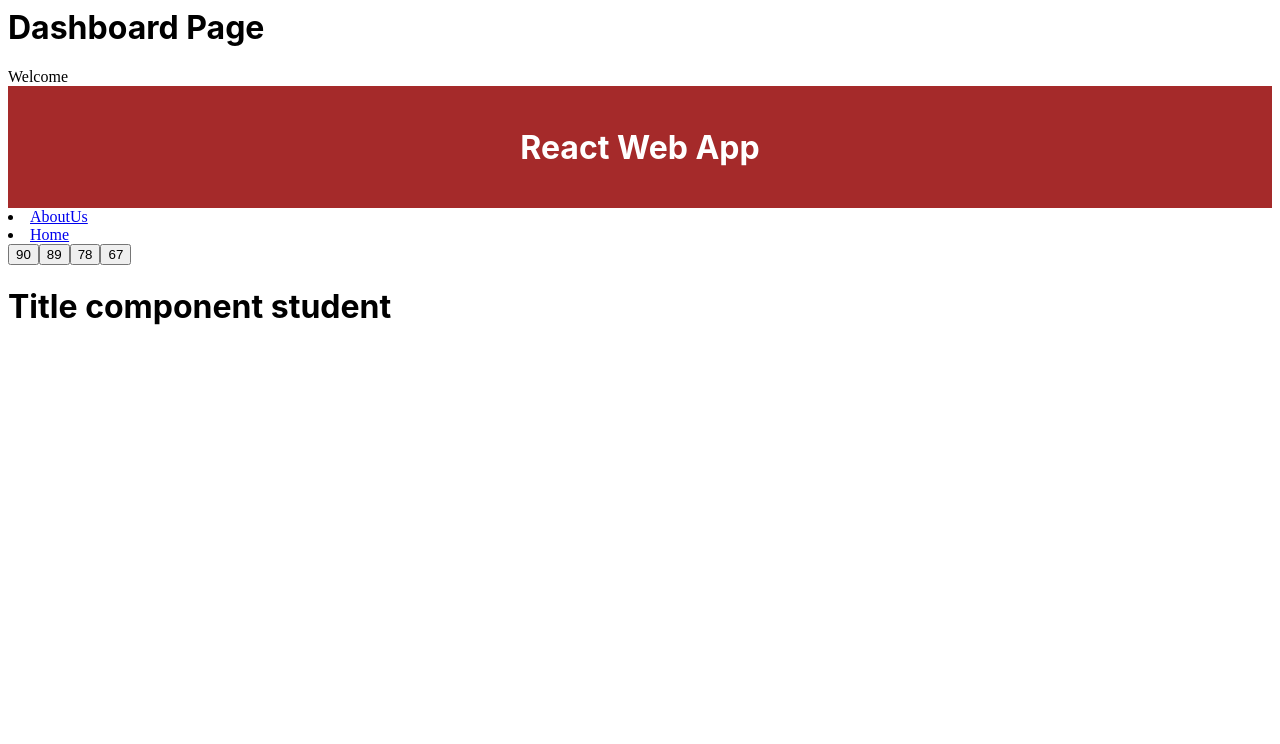
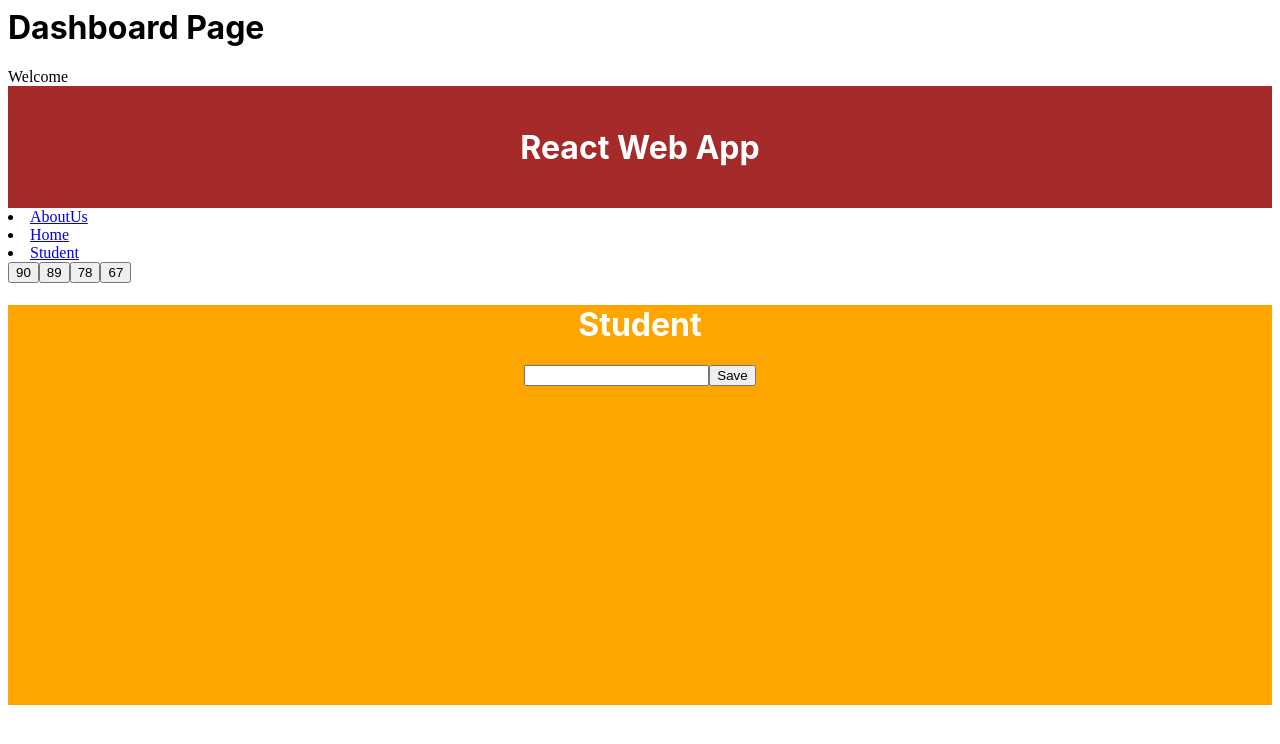
Before and after one commit to pavithrasekar24/online-course-react-06-may, a React (Create React App) app: page /my-app/student in a window 1280 px wide. Shown: the top 744 px of the page. Built offline with nearby package versions, Linux system fonts and the light colour scheme.

Commit message:
2 files modified, 1 added

```diff
--- a/src/Component/Main/Main.jsx
+++ b/src/Component/Main/Main.jsx
@@ -11,6 +11,7 @@ import Header from '../../Component/Header/Header';
 import Home from '../../Component/Home/Home';
 import Login from '../../Component/Login/Login';
 import { SideNav } from '../../Component/SideNav/SideNav';
+import Student from '../../Component/Student/Student';
 import Title from '../../Component/Title/Title';
 export default function Main() {
   return (
@@ -23,6 +24,7 @@ export default function Main() {
 
           <Route path="/my-app" element={<DefaultLayout />}>
             <Route path="about-us" element={<AboutUs />} />
+            <Route path="student" element={<Student />} />
             <Route path="home" element={<Home />} />
             <Route path=":id" element={<Title />} />
           </Route>
--- a/src/Component/SideNav/SideNav.jsx
+++ b/src/Component/SideNav/SideNav.jsx
@@ -4,6 +4,7 @@ export function SideNav() {
   const sideNavDetails = [
     { id: 1, pathName: '/my-app/about-us', label: 'AboutUs' },
     { id: 2, pathName: '/my-app/home', label: 'Home' },
+    { id: 3, pathName: '/my-app/student', label: 'Student' },
   ];
   return (
     <div className="side-nav">
--- /dev/null
+++ b/src/Component/Student/Student.jsx
@@ -0,0 +1,47 @@
+import React from 'react';
+export default class Student extends React.Component {
+  constructor(props) {
+    super(props);
+    this.state = {
+      studentName: '',
+    };
+  }
+  handleSave = () => {
+    console.log('saved', this.state.studentName);
+  };
+  componentDidMount() {
+    console.log('mouting');
+  }
+  componentWillUpdate(prevProps, prevState) {
+    console.log(prevProps, prevState, this.state.studentName);
+    if (prevState.studentName !== this.state.studentName) {
+      console.log('student name is changing');
+    }
+  }
+  componentWillUnmount() {
+    console.log('unmouting');
+  }
+  render() {
+    return (
+      <div
+        style={{
+          backgroundColor: 'orange',
+          color: 'white',
+          height: '400px',
+          textAlign: 'center',
+        }}
+      >
+        <h1>Student</h1>
+        <input
+          type="text"
+          name="userName"
+          value={this.state.studentName}
+          onChange={(e) => {
+            this.setState({ studentName: e.target.value });
+          }}
+        />
+        <button onClick={this.handleSave}>Save</button>
+      </div>
+    );
+  }
+}
```
